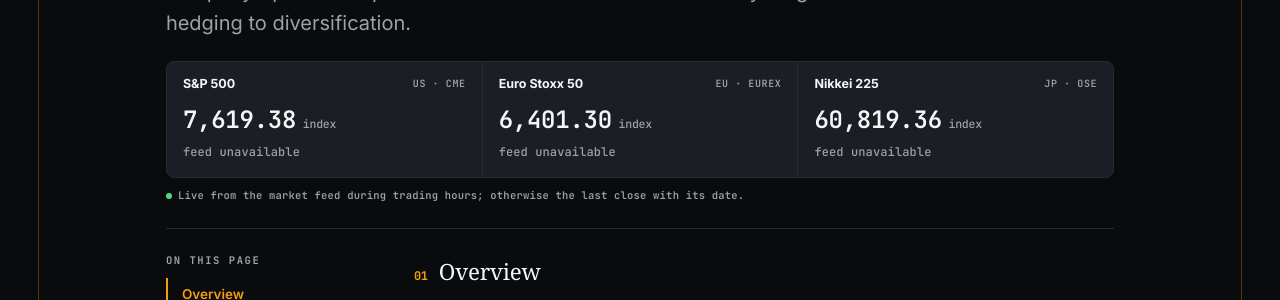
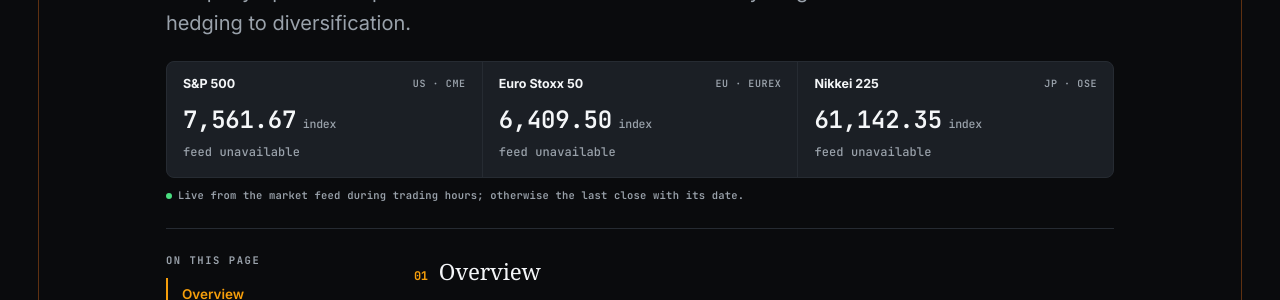
Before and after one commit to maverickrocx/RiskMaverick, a Jekyll site: the page built from markets/equities.md, in a window 1280 px wide and 900 px high. Shown: the part 290-590 px from the top of the window. Built offline with Jekyll 4.4.1, drawn with Linux system fonts in a browser that asks for light colours; some web fonts are replaced; part of the change alters nothing that is shown.

Commit message:
chore(marks): daily benchmark refresh from primary sources

```diff
--- a/_data/marks.yml
+++ b/_data/marks.yml
@@ -2,27 +2,27 @@
 # Each mark carries the date and publisher it came from.
 
 brent:
-  price: "$93.27"
-  asof: "12 Nov 2026"
+  price: "$95.84"
+  asof: "13 Nov 2026"
   source: "market feed"
 brent_spot:
-  price: "$92.14"
-  asof: "11 Nov 2026"
+  price: "$95.42"
+  asof: "12 Nov 2026"
   source: "EIA"
 brent_wti:
-  price: "$2.52"
-  asof: "11 Nov 2026"
+  price: "$3.12"
+  asof: "12 Nov 2026"
   source: "derived"
 corn:
   price: "$4.46"
   asof: "13 Nov 2026"
   source: "CBOT via Yahoo"
 de_da:
-  price: "€161.73"
-  asof: "13 Nov 2026"
+  price: "€197.72"
+  asof: "14 Nov 2026"
   source: "SMARD"
-  low: 88.64
-  high: 231.49
+  low: 144.93
+  high: 267.45
   points: 96
 estr:
   price: "2.443%"
@@ -33,36 +33,36 @@ eua:
   asof: "13 Nov 2026"
   source: "EEX auction"
 eurusd:
-  price: "1.1087"
-  asof: "12 Nov 2026"
+  price: "1.1023"
+  asof: "14 Nov 2026"
   source: "market feed"
 fed_target:
   price: "3.75–4.00%"
   asof: "13 Nov 2026"
   source: "Federal Reserve"
 gbpusd:
-  price: "1.3265"
-  asof: "12 Nov 2026"
+  price: "1.3212"
+  asof: "14 Nov 2026"
   source: "market feed"
 gold:
-  price: "$3,903.30"
-  asof: "12 Nov 2026"
+  price: "$3,886.30"
+  asof: "13 Nov 2026"
   source: "market feed"
 henry_hub:
-  price: "$3.00"
-  asof: "11 Nov 2026"
+  price: "$3.23"
+  asof: "12 Nov 2026"
   source: "EIA"
 lme_al:
-  price: "$3,156"
-  asof: "12 Nov 2026"
+  price: "$3,150"
+  asof: "13 Nov 2026"
   source: "LME"
 lme_cu:
-  price: "$13,712"
-  asof: "12 Nov 2026"
+  price: "$13,610"
+  asof: "13 Nov 2026"
   source: "LME"
 n225:
-  price: "60,819.36"
-  asof: "12 Nov 2026"
+  price: "61,142.35"
+  asof: "13 Nov 2026"
   source: "market feed"
 rggi:
   price: "$37.65"
@@ -73,42 +73,42 @@ sofr:
   asof: "12 Nov 2026"
   source: "NY Fed"
 soybeans:
-  price: "$12.34"
+  price: "$12.31"
   asof: "13 Nov 2026"
   source: "CBOT via Yahoo"
 sp500:
-  price: "7,619.38"
-  asof: "11 Nov 2026"
+  price: "7,561.67"
+  asof: "13 Nov 2026"
   source: "market feed"
 stoxx50:
-  price: "6,401.30"
-  asof: "12 Nov 2026"
+  price: "6,409.50"
+  asof: "13 Nov 2026"
   source: "market feed"
 ttf:
-  price: "€92.40"
+  price: "€90.95"
   asof: "13 Nov 2026"
   source: "ICE Endex via Yahoo"
 us10y:
-  price: "5.10%"
-  asof: "12 Nov 2026"
+  price: "5.15%"
+  asof: "13 Nov 2026"
   source: "US Treasury"
 us2y:
-  price: "4.86%"
-  asof: "12 Nov 2026"
+  price: "4.88%"
+  asof: "13 Nov 2026"
   source: "US Treasury"
 us30y:
-  price: "5.43%"
-  asof: "12 Nov 2026"
+  price: "5.47%"
+  asof: "13 Nov 2026"
   source: "US Treasury"
 usdjpy:
-  price: "159.72"
-  asof: "12 Nov 2026"
+  price: "159.73"
+  asof: "14 Nov 2026"
   source: "market feed"
 wheat:
-  price: "$5.92"
+  price: "$5.93"
   asof: "13 Nov 2026"
   source: "CBOT via Yahoo"
 wti:
-  price: "$89.62"
-  asof: "11 Nov 2026"
+  price: "$92.30"
+  asof: "12 Nov 2026"
   source: "EIA"
```
